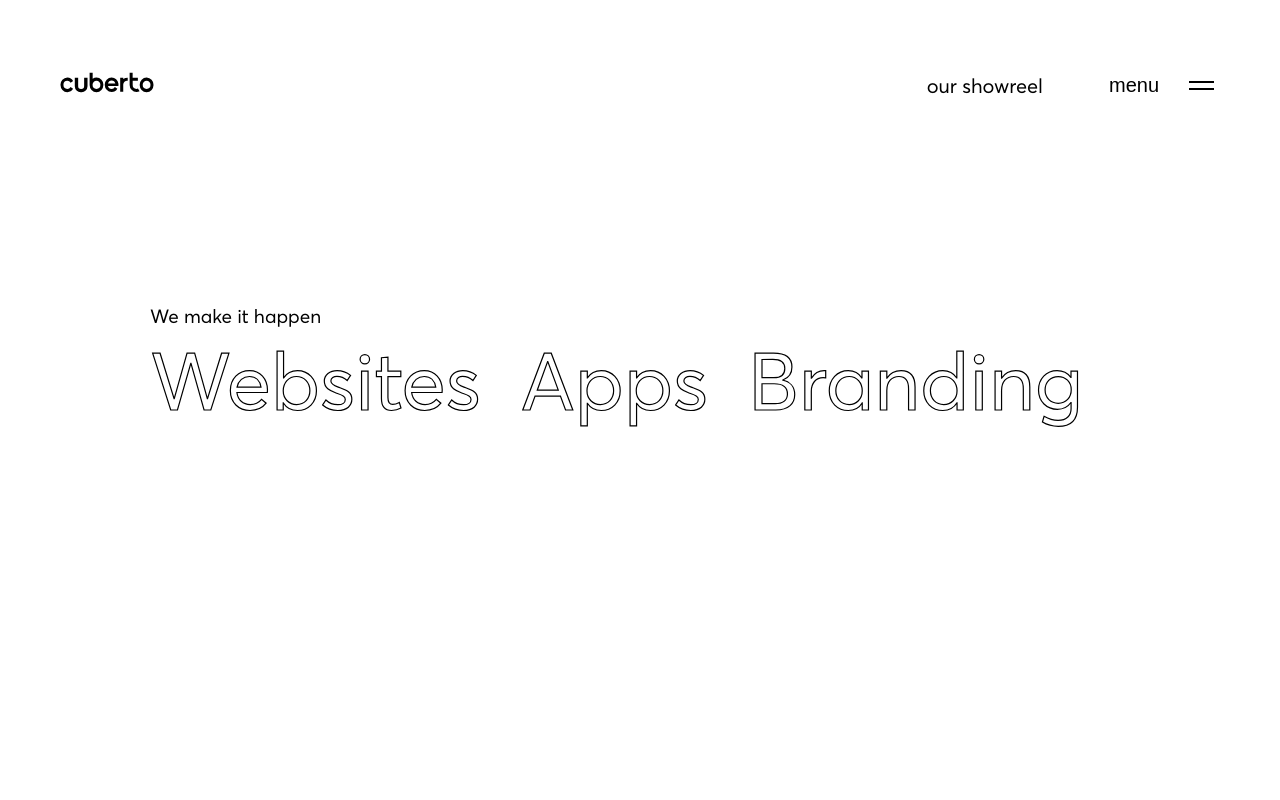
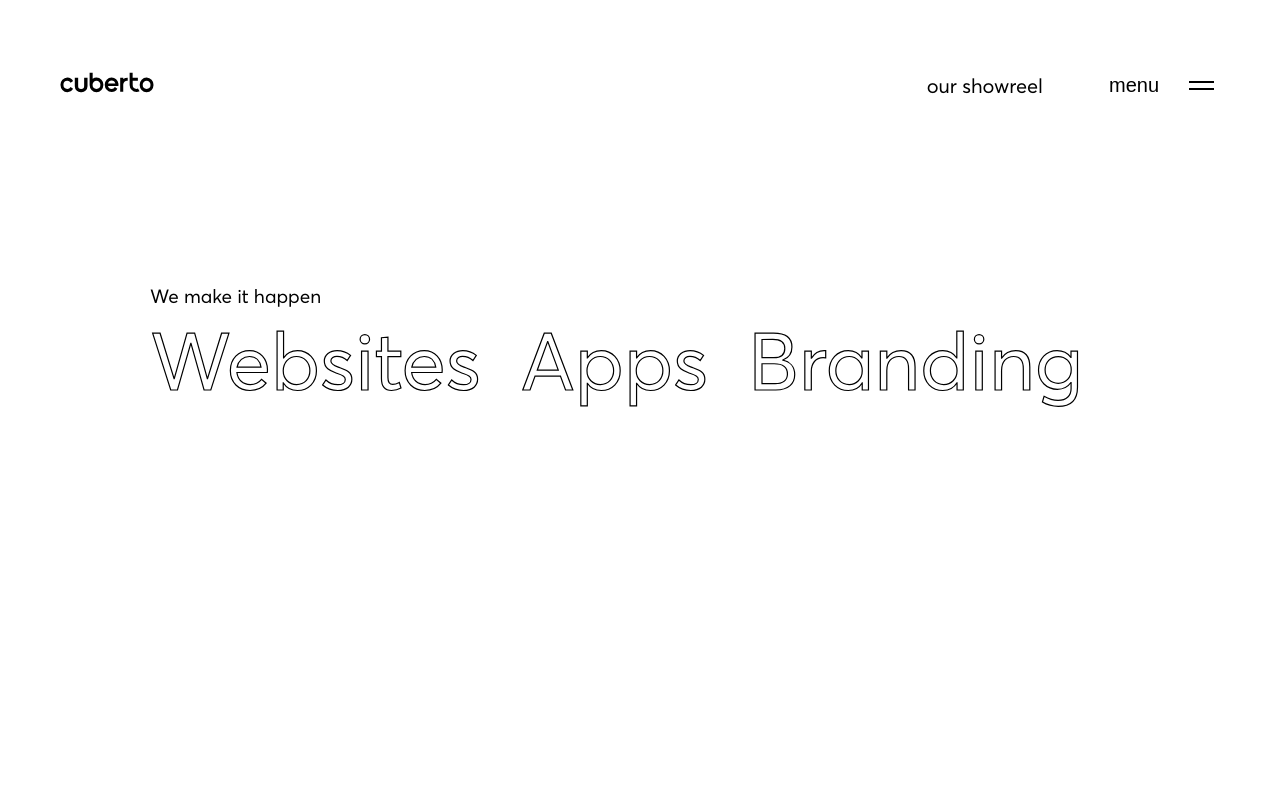
Before and after one commit to zakali22/cuberto-react-clone, a React (Create React App) app: page / in a window 1280 px wide. Shown: the top 800 px of the page. Built offline with nearby package versions, Linux system fonts and the light colour scheme; no server answers.

Commit message:
Fix heading reveal

```diff
--- a/src/components/Cursor/Cursor.module.scss
+++ b/src/components/Cursor/Cursor.module.scss
@@ -40,7 +40,7 @@
 		transition: width .5s ease, height .5s ease; // transition width/height together
 		transform-origin: 50% 50%;
 		transform: translate(-50%,-50%);
-		will-change: width, height, transform, border;
+		will-change: width, height;
 		height: 300px;
 		width: 300px;
 	}
--- a/src/components/Cursor/index.tsx
+++ b/src/components/Cursor/index.tsx
@@ -194,7 +194,7 @@ export const Cursor = () => {
         setHoverAreaEntered(true)
         if(hoverAreaEntered){
             console.log("Entered the hover area")
-            gsap.to(DOM.elInner.current, {width: "300px", height: "300px", duration: 1, ease: "Power0.inOut"})
+            gsap.to(DOM.elInner.current, {width: "300px", height: "300px", duration: 1, ease: "Power2.inOut"})
             // DOM.el.current.style.width = '0px'
             // DOM.el.current.style.height = '0px'
 
@@ -229,7 +229,7 @@ export const Cursor = () => {
 
         if(!hoverAreaEntered){
             console.log("Left the hover area")
-            gsap.to(DOM.elInner.current, {width: "0px", height: "0px", duration: 1, ease: "Power0.inOut"})
+            gsap.to(DOM.elInner.current, {width: "10px", height: "10px", duration: 5, ease: "Power0.inOut"})
             // DOM.elInner.current.style.width = '0px'
             // DOM.elInner.current.style.height = '0px'
 
--- a/src/sections/Header/Header.module.scss
+++ b/src/sections/Header/Header.module.scss
@@ -35,7 +35,7 @@
 
     &-item {
         position: relative;
-        min-height: 166px;
+        min-height: 206px;
         background-color: transparent;
         // mix-blend-mode: difference;
 
```
